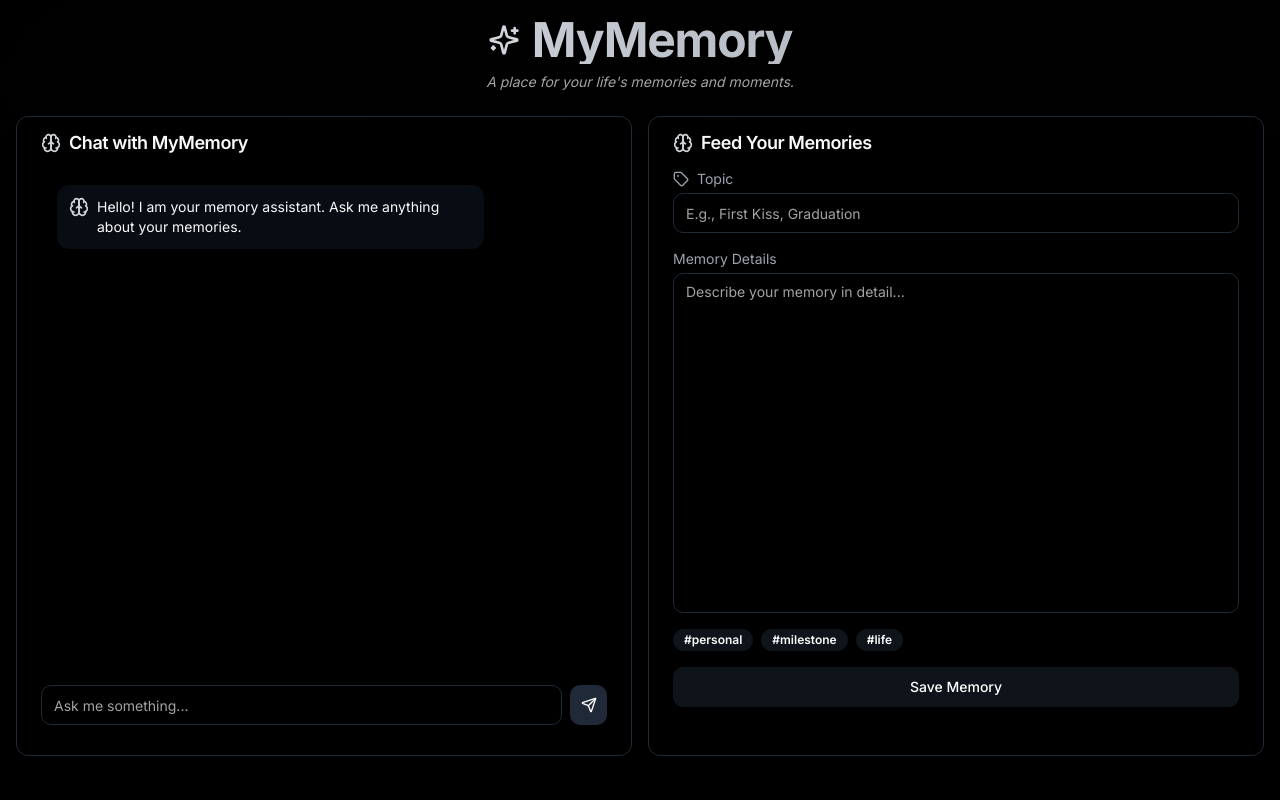
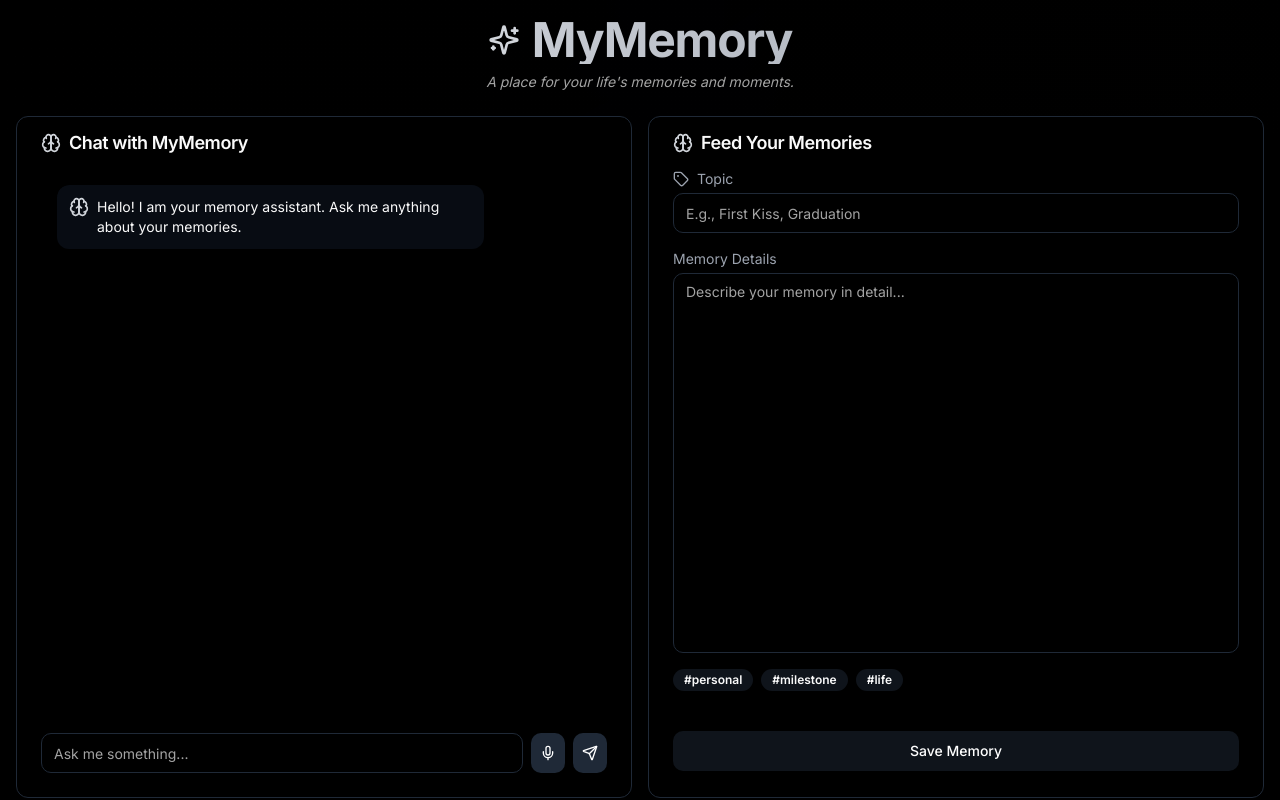
Before and after one commit to Spyrosigma/myMemory, a Next.js app in the folder frontend/: page / in a window 1280 px wide. Built offline with nearby package versions, Linux system fonts and the light colour scheme; no server answers.

Commit message:
Added Microphone button and fixed mobile ui issue

```diff
--- a/frontend/app/page.tsx
+++ b/frontend/app/page.tsx
@@ -1,7 +1,7 @@
 "use client";
 
 import { useState, useEffect } from "react";
-import { Brain, Send, Sparkles, Calendar, Tag } from "lucide-react";
+import { Mic, Brain, Send, Sparkles, Calendar, Tag } from "lucide-react";
 import { Button } from "@/components/ui/button";
 import { Textarea } from "@/components/ui/textarea";
 import { Input } from "@/components/ui/input";
@@ -83,8 +83,23 @@ export default function Home() {
     }
   };
 
+  const startSpeechRecognition = () => {
+    const recognition = new (window as any).webkitSpeechRecognition();
+    recognition.continuous = false;
+    recognition.interimResults = false;
+    recognition.lang = 'en-US';
+    recognition.start();
+
+    recognition.onresult = (e: any) => {
+      const transcript = e.results[0][0].transcript;
+      setChatInput(transcript);
+      recognition.stop();
+    };
+};
+
+
   return (
-    <main className="h-screen bg-gradient-to-br from-background via-background/95 to-background/90 overflow-hidden">
+    <main className="h-screen bg-gradient-to-br from-background via-background/95 to-background/90 overflow-auto">
       <div className="fixed inset-0 -z-10 bg-[radial-gradient(ellipse_at_top,_var(--tw-gradient-stops))] from-gray-900 via-background to-background"></div>
 
       <div className="h-full container mx-auto px-4 py-4">
@@ -108,7 +123,7 @@ export default function Home() {
               </CardTitle>
             </CardHeader>
             <CardContent>
-              <ScrollArea className="h-[calc(100vh-300px)] mb-4 rounded-lg bg-black/20 p-4">
+              <ScrollArea className="h-[calc(106vh-300px)] mb-4 rounded-lg bg-black/20 p-4">
                 <div className="space-y-4">
                   {messages.map((message, index) => (
                     <div
@@ -133,6 +148,14 @@ export default function Home() {
                   placeholder="Ask me something..."
                   className="bg-black/30 backdrop-blur-sm border-gray-800"
                 />
+                <Button
+                  type="button"
+                  size="icon"
+                  className="bg-gray-800 hover:bg-gray-700 text-white"
+                  onClick={startSpeechRecognition}
+                >
+                  <Mic className="w-4 h-4" />
+                  </Button>
                 <Button type="submit" size="icon" className="bg-gray-800 hover:bg-gray-700 text-white">
                   <Send className="w-4 h-4" />
                 </Button>
@@ -152,7 +175,7 @@ export default function Home() {
                 <div className="flex gap-3">
                   <div className="flex-1">
                     <label className="text-sm text-gray-400 mb-1 flex items-center gap-2">
-                      <Tag className="w-4 h-4" /> Topic
+                      <Tag className="w-4 h-4" /> Topic <br />
                     </label>
                     <Input
                       value={memoryTopic}
@@ -168,7 +191,7 @@ export default function Home() {
                     value={memoryContent}
                     onChange={(e) => setMemoryContent(e.target.value)}
                     placeholder="Describe your memory in detail..."
-                    className="min-h-[calc(100vh-460px)] bg-black/30 backdrop-blur-sm border-gray-800 resize-none"
+                    className="min-h-[calc(105vh-460px)] bg-black/30 backdrop-blur-sm border-gray-800 resize-none"
                   />
                 </div>
                 <div className="flex gap-2 flex-wrap">
@@ -182,6 +205,7 @@ export default function Home() {
                     #life
                   </Badge>
                 </div>
+                <br />
                 <Button type="submit" className="w-full bg-gray-800/50 hover:bg-gray-700 text-white">
                   Save Memory
                 </Button>
```
Also changed, not shown: frontend/components/microphone.svg (added), 1 other file (tests, documents, lock files or other folders).
